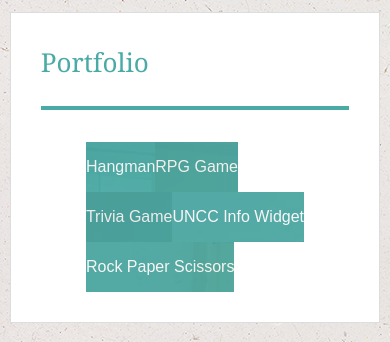
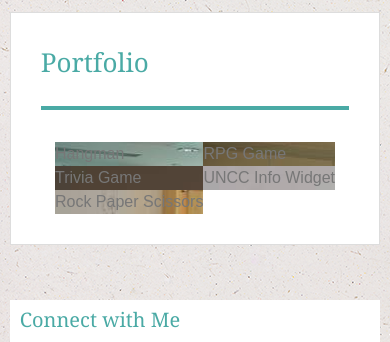
Before and after one commit to dlphillips/Responsive-Portfolio, a plain HTML site: page portfolio original backup.html in a window 390 px wide. Shown: the part 153-495 px from the top of the page. Drawn offline with Linux system fonts and the light colour scheme.

Commit message:
final submission

```diff
--- a/assets/css/style.css
+++ b/assets/css/style.css
@@ -7,7 +7,6 @@
 	width: 960px;
 	margin: 0 auto;
 	font-family: 'Arial', 'Helvetica Neue', Helvetica, sans-serif;
-	/*   font-variant: small-caps;*/
 	margin-top: 30px;
 	color: #777777;
 }
@@ -24,7 +23,6 @@
 #headname {
 	background-color: #4aaaa5;
 	font-family: 'Georgia', Times, Times New Roman, serif;
-	/*	font-variant: small-caps;*/
 	color: white;
 	width: 250px;
 	float: left;
@@ -46,7 +44,6 @@
 nav {
 	float: right;
 	font-family: 'Arial', 'Helvetica Neue', Helvetica, sans-serif;
-	/*	font-variant: small-caps;*/
 	font-size: 18px;
 	font-weight: normal;
 	color: #777777;
@@ -102,16 +99,6 @@
 }
 
 #leftmain {
-/*	float: left;
-	width: 650px;
-	background-color:#fff;
-	font-size: 18px;
-	padding: 20px;
-	padding-left: 20px;
-	padding-top: 20px;
-	line-height: 1.5;
-
-	padding: 30px;*/
 	padding: 30px;
 	margin: 0 0 40px 0;
 	width: 100%;
@@ -185,7 +172,6 @@
 
 footer {
 	font-family: 'Arial', 'Helvetica Neue', Helvetica, sans-serif;
-	/*	font-variant: small-caps;*/
 	font-size: 12px;
 	height: 100px;
 	line-height: 100px;
@@ -254,18 +240,9 @@
 		margin-right: 15px;
 	}
 
-	td {
-		display: inline-block;
-	}
-
-	.overtext {
-		background-color: #4aaaa5;
-		color: white;
-		text-align: center;
-		line-height: 50px;
-		opacity: 0.9;
-	}
-
+	.img-wrapper {
+		position: relative;
+		width: 100%;
 	}
 
 	@media (max-width: 768px) {
@@ -278,7 +255,7 @@
 		}
 
 		#leftmain {
-		width: 100%;
+			width: 650px;
 		}
 
 		#rightmain {
@@ -291,16 +268,12 @@
 			clear: both;
 			width: auto;
 		}
-	table {
-		display: table;
-	}
 
-	.overtext {
-		background-color: #4aaaa5;
-		color: white;
-		text-align: center;
-		line-height: 50px;
-		opacity: 0.9;
+		.img-wrapper {
+			position: relative;
+			width: 274px;
+			overflow: auto;
+			margin: 20px 0 25px;
 		}
 
 	}
@@ -327,14 +300,12 @@
 			position: static;
 		}
 
-/*	td {display: inline-block;}*/
-
-	.overtext {
-		background-color: #4aaaa5;
-		color: white;
-		text-align: center;
-		line-height: 50px;
-		opacity: 0.9;
+		.img-wrapper {
+			position: relative;
+			width: 100%;
 		}
 
+		#leftmain {
+			width: 100%;
 		}
+	}
```
Also changed, not shown: contact.html (indentation only), index.html (indentation only), portfolio.html (indentation only). Lines whose indentation alone changed are shown as unchanged.
